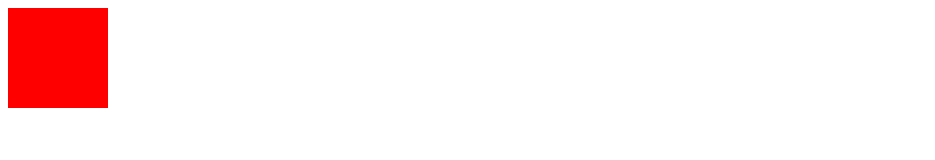
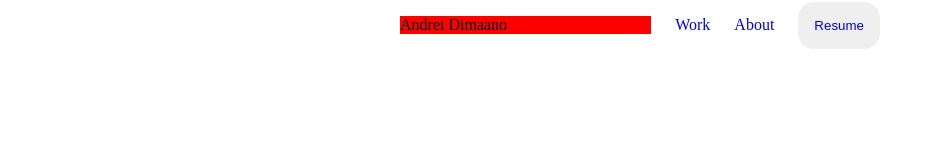
Before and after one commit to andreidimaano/portfoliov2, a website: page pages/index.html in a window 1280 px wide. Shown: the whole page, without its empty margins (0-935 px from the left). Drawn offline with Linux system fonts and the light colour scheme; files that its build step writes are made by us from their sources.

Commit message:
play arround with grid

```diff
--- a/pages/index.css
+++ /dev/null
@@ -1,5 +0,0 @@
-.red {
-    height: 100px;
-    width: 100px;
-    background-color: red;
-}
--- a/pages/index.html
+++ b/pages/index.html
@@ -2,12 +2,19 @@
 <html lang="en">
     <head>
         <meta charset="utf-8">
+        <meta name="viewport" content="width=device-width, initial-scale=1.0">
         <link rel="stylesheet" href="index.css">
         <title>Andrei Dimaano</title>
     </head>
     <body>
         <nav>
-            <div class="red"></div>
+            <div class="spacing">
+                <p class="red">Andrei Dimaano</p>
+                <p><a href="/work">Work</a></p>
+                <p><a href="/about">About</a></p>
+                <button type="button"><a href="/resume">Resume</a></button>
+                </div>
+            </div>
         </nav>
     </body>
 </html>
--- a/styles/index.css
+++ b/styles/index.css
@@ -1,5 +1,40 @@
+body {
+    margin: 0
+}
+nav {
+    display: grid;
+    grid-template-columns: 1fr 60ch 1fr;
+}
+
+nav > * {
+    grid-column: 2 / auto;
+}
+.spacing {
+    display: flex;
+    align-items: center;
+    justify-content: flex-end;
+    width: 100%;
+}
+
 .red {
-    height: 100px;
-    width: 100px;
     background-color: red;
+    display: flex;
+    align-items: center;
+    flex-grow: 1;
 }
+.spacing > p {
+    color: black;
+    text-decoration: none;
+    margin-right: 24px;
+}
+
+a {
+    text-decoration: none;
+}
+
+button {
+    color: white;
+    padding: 16px 16px;
+    border-radius: 16px;
+    border: none;
+}
```
Also changed, not shown: app.js (+9 -2 lines).
